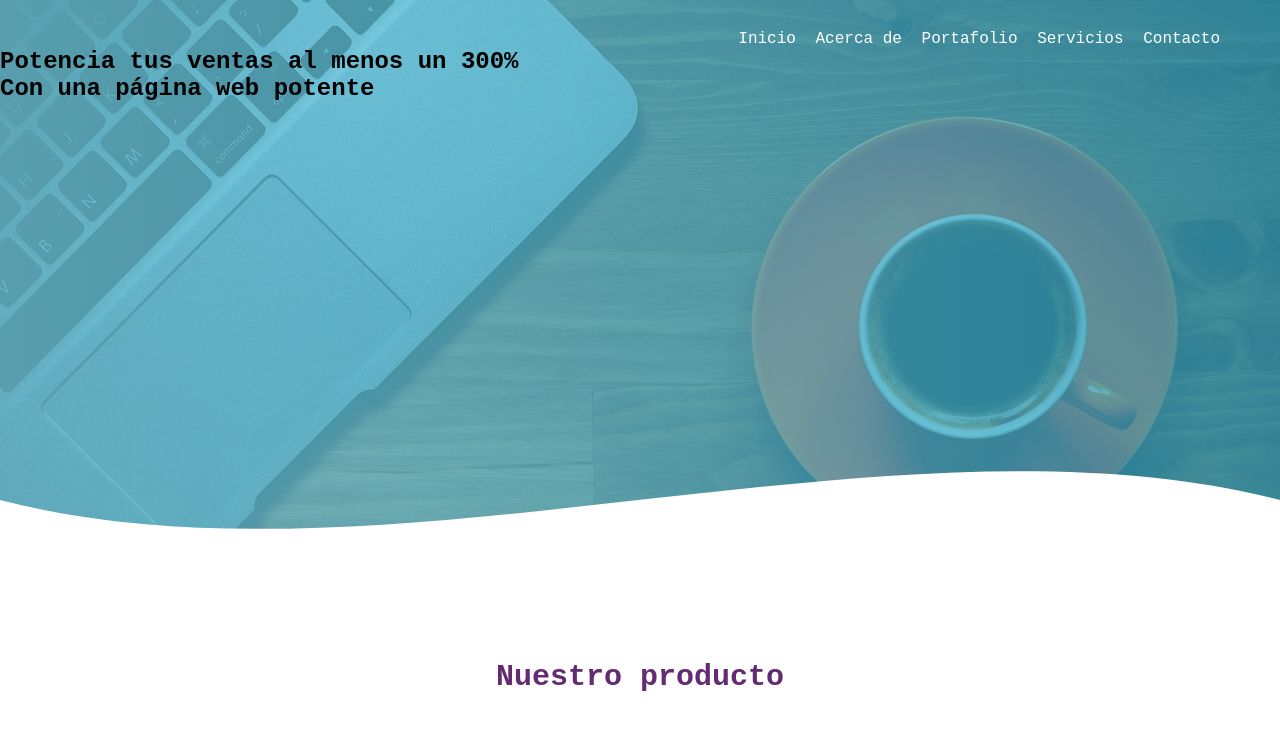
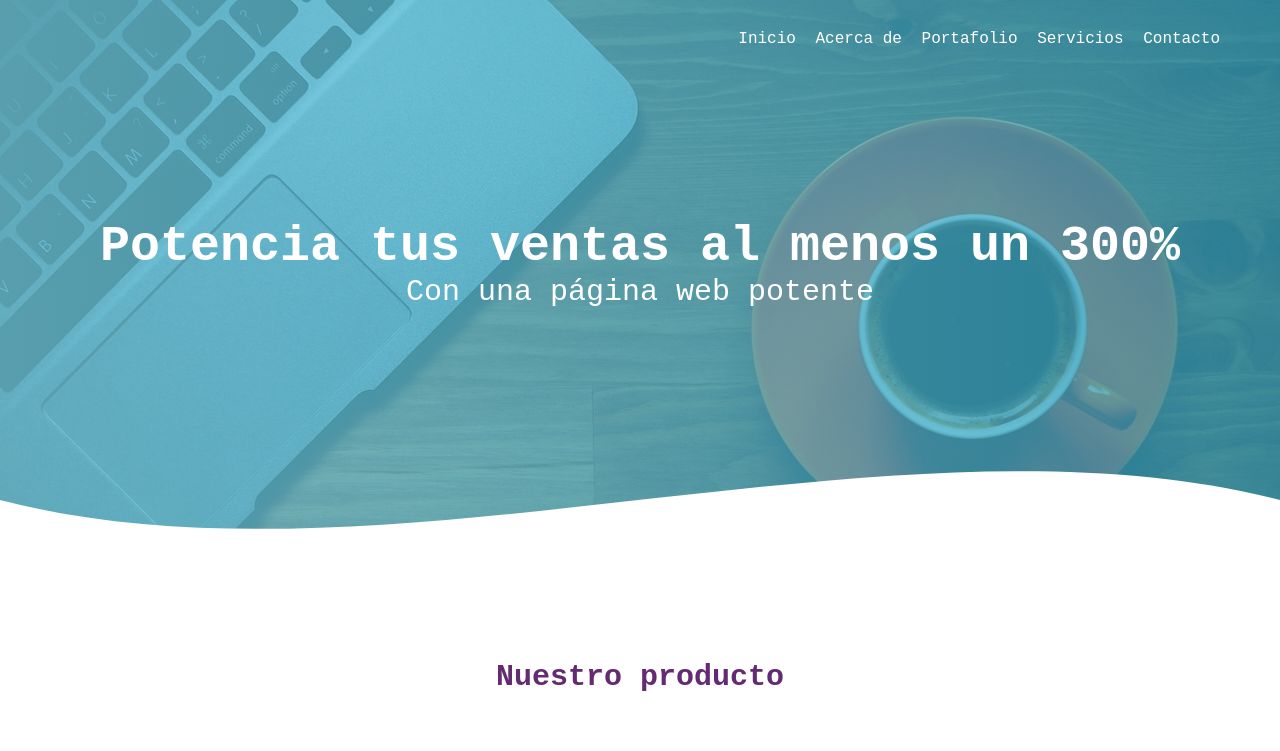
Before and after one commit to chriscarsam/PlantillaWebOne, a plain HTML site: page index.html in a window 1280 px wide. Shown: the top 751 px of the page. Drawn offline with Linux system fonts and the light colour scheme.

Commit message:
Estilos header, textos h1 y h2

```diff
--- a/css/style.css
+++ b/css/style.css
@@ -53,6 +53,27 @@ nav > a:hover {
     text-decoration: underline;
 }
 
+header .textos-header{
+   display: flex;
+   height: 430px;
+   width: 100%;
+   align-items: center;
+   justify-content: center;
+   flex-direction: column;
+   text-align: center;
+}
+
+.textos-header h1{
+    font-size: 50px;
+    color: white;
+}
+
+.textos-header h2{
+    font-size: 30px;
+    font-weight: 300;
+    color: white;
+}
+
 .wave{
     position: absolute;
     bottom: 0;
```
